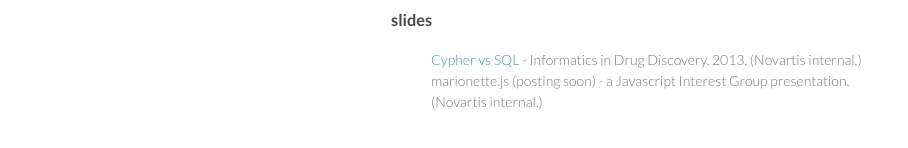
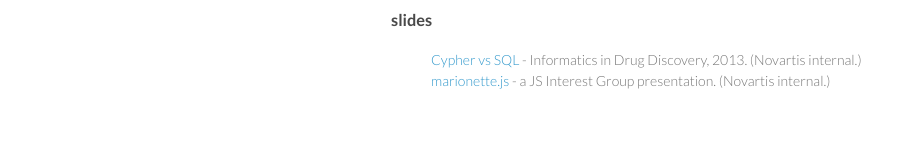
Before and after one commit to larryhengl/larryhengl.github.com, a plain HTML site: page index.html in a window 1280 px wide. Shown: the part 314-462 px from the top of the page, without its empty margins (179-1087 px from the left). Drawn offline with Linux system fonts and the light colour scheme.

Commit message:
add marionette slides

```diff
--- a/index.html
+++ b/index.html
@@ -46,7 +46,8 @@
         <h3>slides</h3>
         <ul class="slides">
           <li><a href="slides/IDD2013/">Cypher vs SQL</a> - Informatics in Drug Discovery, 2013. (Novartis internal.)</li>
-          <li>marionette.js (posting soon) - a Javascript Interest Group presentation. (Novartis internal.)</li>
+          <li></li>
+          <li><a href="slides/JIG/marionette/">marionette.js</a> - a JS Interest Group presentation. (Novartis internal.)</li>
         </ul>
       </section>
     </div>
```
